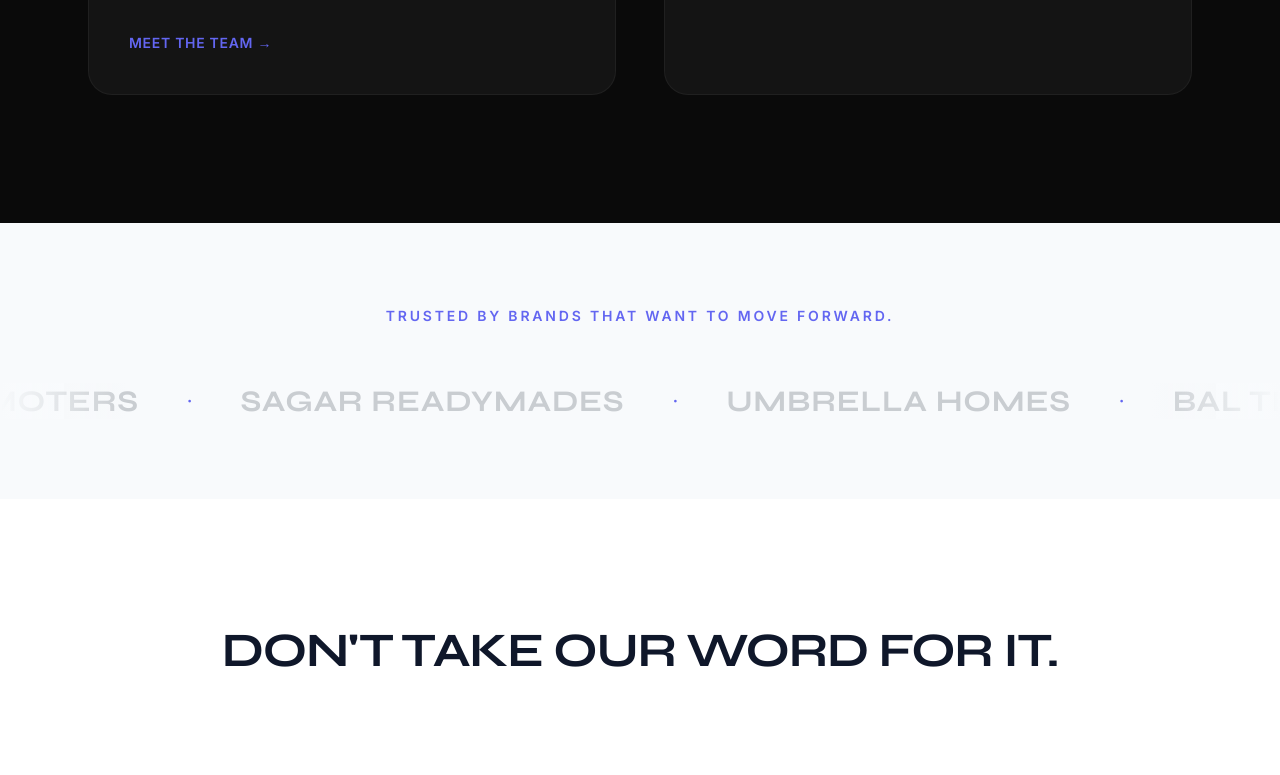
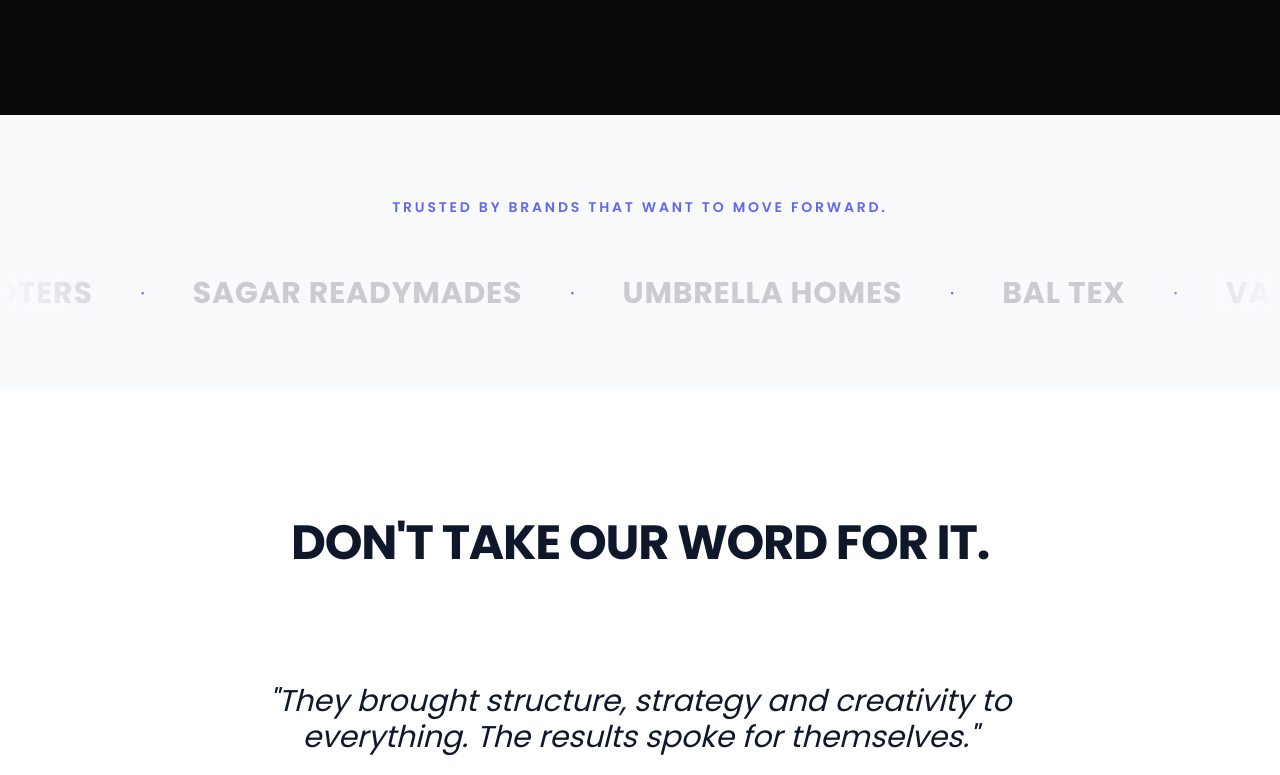
Before and after one commit to Vasanthank994499/Nova-frames-, a Next.js app: page / in a window 1280 px wide. Shown: the part 8961-9736 px from the top of the page. Built offline with nearby package versions, Linux system fonts and the light colour scheme.

Commit message:
style: change primary typography and display font to Poppins

```diff
--- a/app/layout.tsx
+++ b/app/layout.tsx
@@ -1,18 +1,13 @@
 import type { Metadata } from "next";
-import { Syne, Inter } from "next/font/google";
+import { Poppins } from "next/font/google";
 import "./globals.css";
 import Header from "@/components/Header";
 import Footer from "@/components/Footer";
 
-const syne = Syne({
+const poppins = Poppins({
   subsets: ["latin"],
-  variable: "--font-syne",
-  display: "swap",
-});
-
-const inter = Inter({
-  subsets: ["latin"],
-  variable: "--font-inter",
+  weight: ["300", "400", "500", "600", "700", "800", "900"],
+  variable: "--font-poppins",
   display: "swap",
 });
 
@@ -41,8 +36,8 @@
   children: React.ReactNode;
 }>) {
   return (
-    <html lang="en" className={`${syne.variable} ${inter.variable}`}>
-      <body className="font-body text-txt-primary bg-surface antialiased">
+    <html lang="en" className={poppins.variable}>
+      <body className="font-sans text-txt-primary bg-surface antialiased">
         <Header />
         <main>{children}</main>
         <Footer />
--- a/tailwind.config.ts
+++ b/tailwind.config.ts
@@ -31,9 +31,10 @@
         },
       },
       fontFamily: {
-        display: ["var(--font-syne)", "system-ui", "sans-serif"],
-        body: ["var(--font-inter)", "system-ui", "sans-serif"],
-        sans: ["var(--font-inter)", "system-ui", "sans-serif"],
+        display: ["var(--font-poppins)", "sans-serif"],
+        body: ["var(--font-poppins)", "sans-serif"],
+        sans: ["var(--font-poppins)", "sans-serif"],
+        poppins: ["var(--font-poppins)", "sans-serif"],
       },
       animation: {
         marquee: "marquee 30s linear infinite",
```
